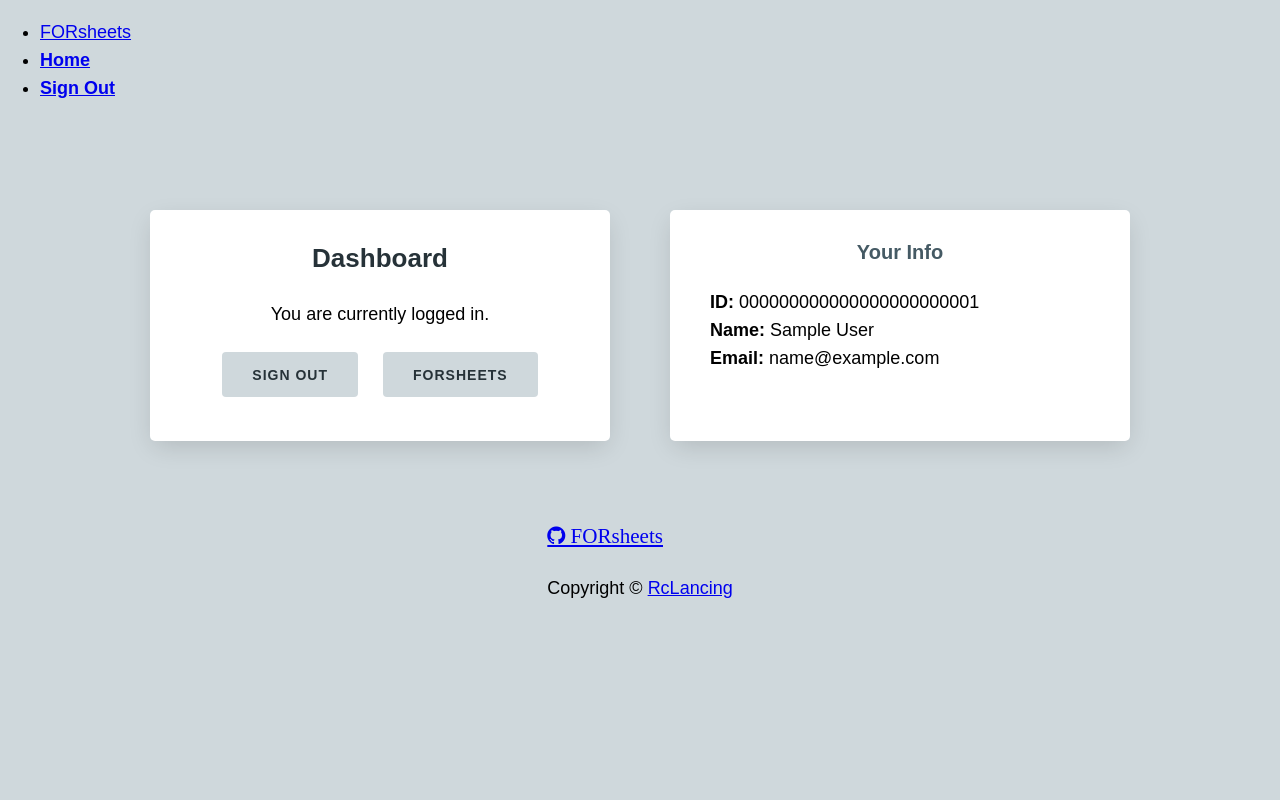
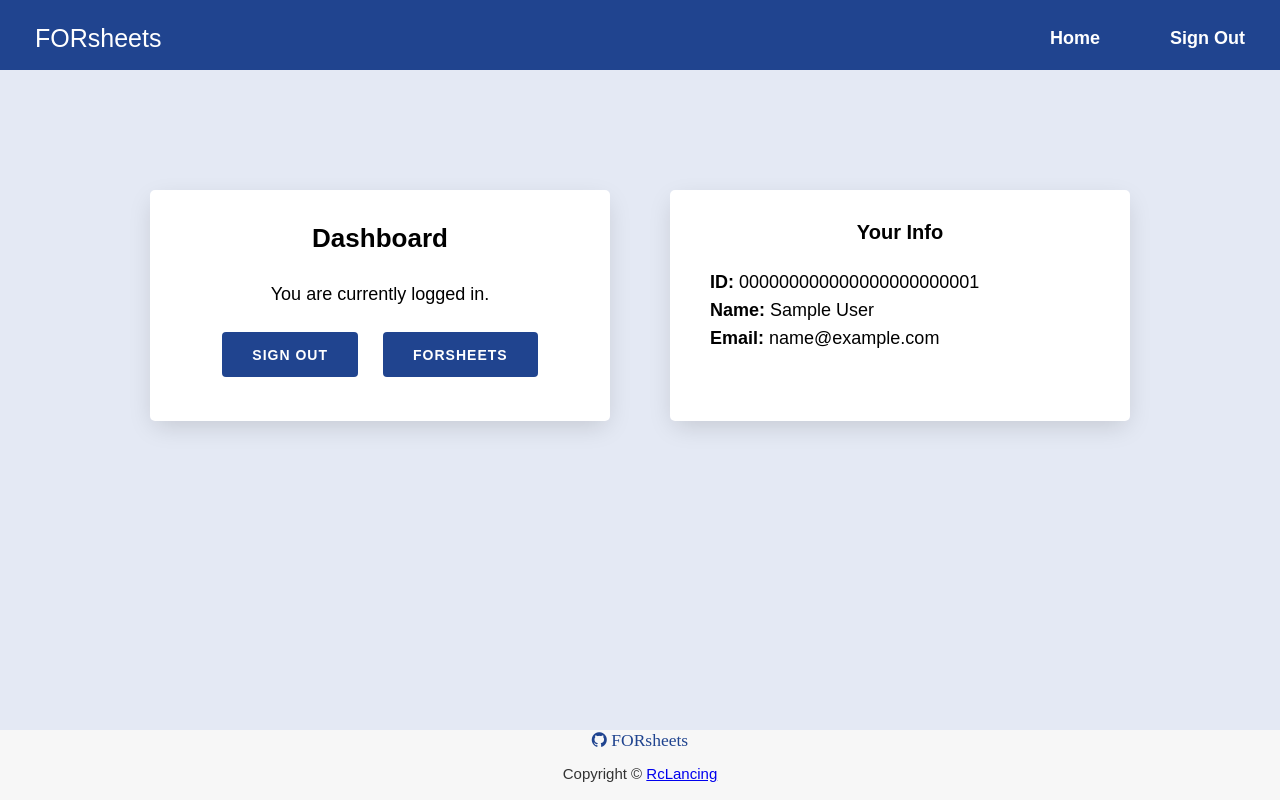
Before and after one commit to rcezea/forsheets, a Flask app: template templates/dashboard.html in a window 1280 px wide. Run offline with Flask 3, Linux system fonts and the light colour scheme; the template is opened without the code that fills it, so the values that code supplies are empty; the visitor is signed in with stand-in values (Sample User, id 1); some libraries are stand-ins or nearby versions.

Commit message:
forsheets dashboard styling

```diff
--- a/static/styles/styles.css
+++ b/static/styles/styles.css
@@ -5,16 +5,16 @@
 /* Setup */
 :root {
     --black: #000000;
-  --almost-black: #263238;
+    --almost-black: white; /* left text */
     --white: #ffffff;
     --almost-white: #FBFBFB;
-  --grey-light: #CFD8DC;
+    --grey-light: #e4e9f4; /*background*/
     --grey: #B0BEC5;
     --grey-medium: #78909C;
     --grey-dark: #455A64;
     --primary: #1E88E5;
     --primary-dark: #1976D2;
-  --secondary: #CFD8DC;
+    --secondary: #20448f; /* button background */
     --secondary-dark: #B0BEC5;
     --red: #EF4836;
 }
@@ -22,15 +22,19 @@
 * {
     position: relative;
     box-sizing: border-box;
+    margin: 0;
+    padding: 0;
+    scroll-behavior: smooth;
+
 }
 
 body {
-  margin: 0;
     font-family: sans-serif;
     font-size: 18px;
     line-height: 28px;
     color: var(--black);
     background: var(--grey-light);
+    width: 100%;
 }
 
 /* Typography */
@@ -42,14 +46,14 @@ h1 {
     margin: 0.5em 0 1em;
     font-size: 26px;
     line-height: 1.2;
-  color: var(--almost-black);
+    color: var(--black);
 }
 
 h2 {
     margin: 0.5em 0 1em;
     font-size: 20px;
     line-height: 1.2;
-  color: var(--grey-dark);
+    color: var(--black);
 }
 
 p {
@@ -59,18 +63,19 @@ p {
 
 /* Cards */
 .card-wrapper {
-  margin: 0 auto;
+    margin: 100px auto;
     padding: 90px 30px;
     flex-wrap: wrap;
     justify-content: center;
     display: flex;
+    width: 100%;
 }
 
 .card {
     margin: 0 30px 60px;
     padding: 20px 40px;
     width: 460px;
-  box-shadow: 0 8px 26px -4px rgba(0,0,0,0.15);
+    box-shadow: 0 8px 26px -4px rgba(0, 0, 0, 0.15);
     border-radius: 5px;
     background: var(--white);
 }
@@ -117,7 +122,7 @@ label {
     color: var(--almost-black);
     border: 1px solid var(--grey);
     border-radius: 4px;
-  box-shadow: inset 0 1px 2px rgba(0,0,0,0.1);
+    box-shadow: inset 0 1px 2px rgba(0, 0, 0, 0.1);
     display: block;
     background: var(--almost-white);
     transition: border-color .15s ease;
@@ -185,3 +190,98 @@ header {
     color: lightgreen;
     text-align: left;
 }
+
+footer {
+    display: flex;
+    flex-direction: column;
+    justify-content: center;
+    align-items: center;
+    position: fixed;
+    left: 0;
+    line-height: 0;
+    bottom: 0; /* Place the footer at the bottom */
+    text-align: center;
+    height: 70px;
+    width: 100%;
+    background-color: #f7f7f7;
+    color: #333333;
+    margin: 0; /* Remove any default margin */
+    font-size: 15px;
+}
+
+footer > h3 > a {
+    text-decoration: none;
+    color: #20448f;
+}
+
+footer > h3 > a {
+    text-decoration: none;
+    color: #20448f;
+}
+
+footer > p {
+    /*text-align: center;*/
+}
+
+footer > p :hover {
+    color: #0B36BB;
+}
+
+ul {
+    list-style-type: none;
+    margin: 0;
+    padding: 0;
+    position: fixed;
+    top: 0;
+    height: 70px;
+    width: 100%;
+    background-color: #20448f;
+    text-align: center;
+    z-index: 1000; /* Ensure the navbar is above other elements */
+}
+
+li {
+    float: left;
+}
+
+.right {
+    float: right;
+    padding-left: 20px;
+}
+
+li a {
+    display: block;
+    color: white;
+    text-align: center;
+    padding: 24px 35px;
+    cursor: pointer;
+    text-decoration: none;
+}
+
+li :not(#newone) :hover {
+    color: #0B36BB;
+}
+
+.goal {
+    font-size: 25px;
+}
+
+#new-one {
+    border-radius: 20px;
+    border: none;
+    color: white;
+    cursor: pointer;
+    text-decoration: none;
+}
+footer > a:hover{
+    font-size: 15px;
+}
+
+
+/* Phone screen portrait */
+@media screen and (min-width: 230px) and (orientation: portrait) {
+    #container {
+        margin-top: 750px;
+        scale: 1.5;
+    }
+}
```
Lines whose indentation alone changed are shown as unchanged.
